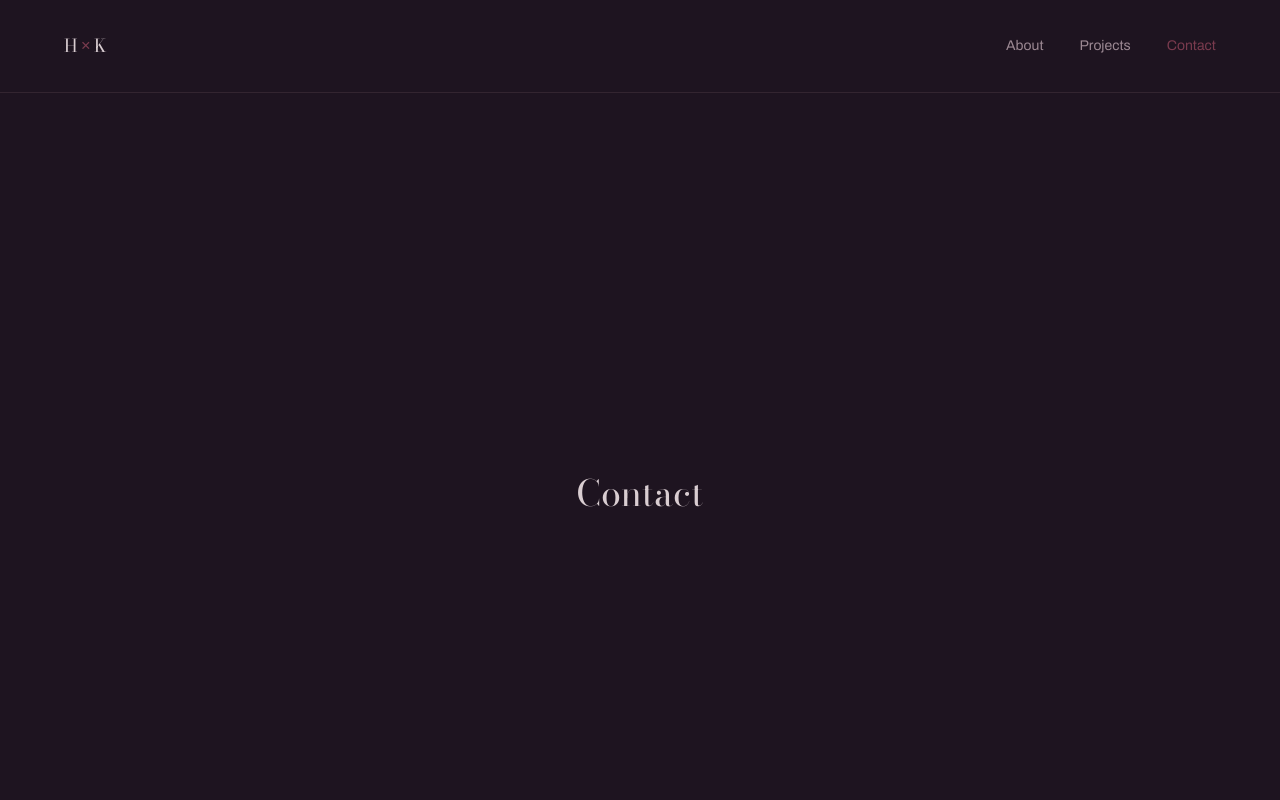
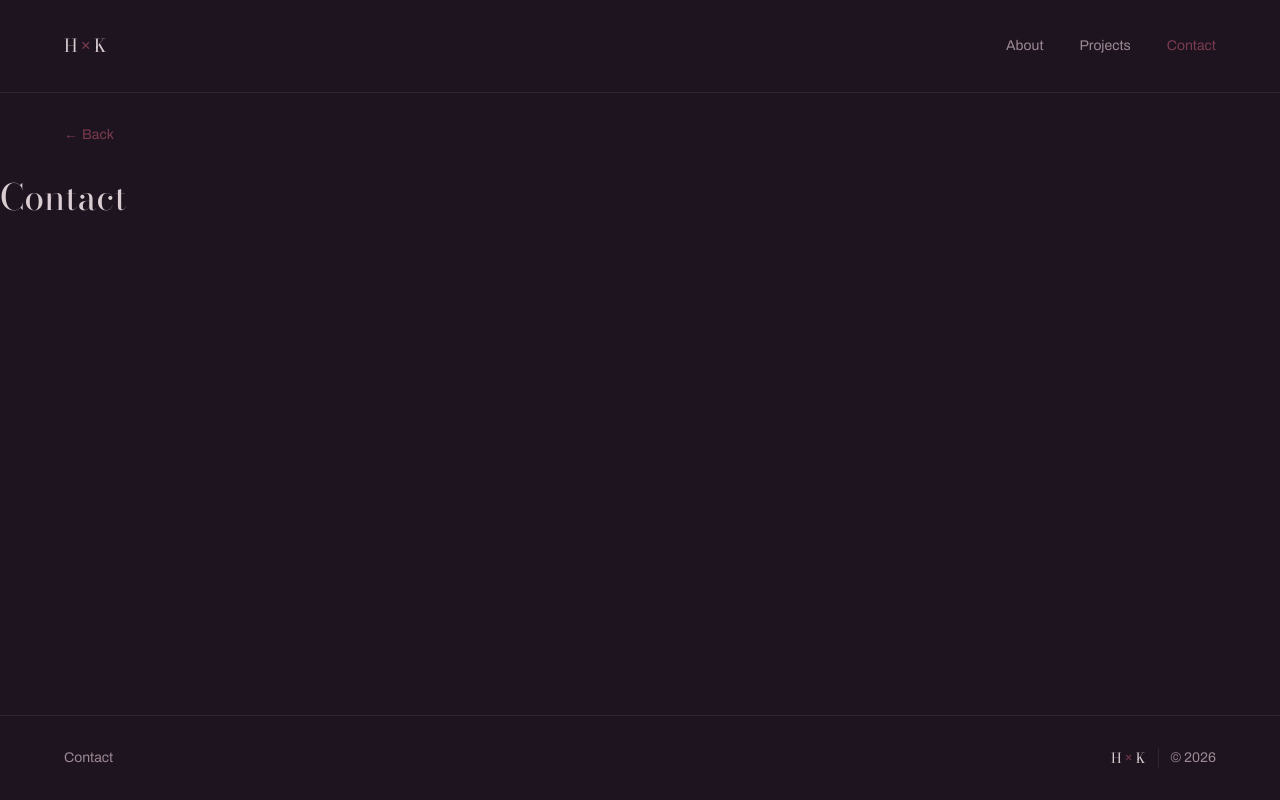
Before and after one commit to halyna-k/portfolio, a Next.js app: page /contact in a window 1280 px wide. Shown: the top 800 px of the page. Built offline with nearby package versions, Linux system fonts and the light colour scheme.

Commit message:
Update page layout and navigation

```diff
--- a/src/app/about/page.tsx
+++ b/src/app/about/page.tsx
@@ -1,7 +1,10 @@
+import { Back } from "@/components";
+
 export default function AboutPage() {
   return (
-    <main className="min-h-screen flex items-center justify-center">
-      <h1 className="text-4xl font-serif">About</h1>
-    </main>
+    <>
+      <Back />
+      <h1 className="text-4xl font-heading">About</h1>
+    </>
   );
 }
--- a/src/app/contact/page.tsx
+++ b/src/app/contact/page.tsx
@@ -1,7 +1,10 @@
+import { Back } from "@/components";
+
 export default function ContactPage() {
   return (
-    <main className="min-h-screen flex items-center justify-center">
-      <h1 className="text-4xl font-serif">Contact</h1>
-    </main>
+    <>
+      <Back />
+      <h1 className="text-4xl font-heading">Contact</h1>
+    </>
   );
 }
--- a/src/app/page.tsx
+++ b/src/app/page.tsx
@@ -2,9 +2,11 @@ import { Hero, ProjectsGrid } from '@/components';
 
 export default function Home() {
   return (
-    <div>
+    <>
       <Hero />
-      <ProjectsGrid />
-    </div>
+      {/* About */}
+      <ProjectsGrid variant="featured" />
+      {/* Contact AI */}
+    </>
   );
 }
--- a/src/app/projects/page.tsx
+++ b/src/app/projects/page.tsx
@@ -1,7 +1,10 @@
+import { Back, ProjectsGrid } from "@/components";
+
 export default function ProjectsPage() {
   return (
-    <main className="min-h-screen flex items-center justify-center">
-      <h1 className="text-4xl font-serif">Projects</h1>
-    </main>
+    <>
+      <Back href="/" label="Home" />
+      <ProjectsGrid variant="all" />
+    </>
   );
 }
```
